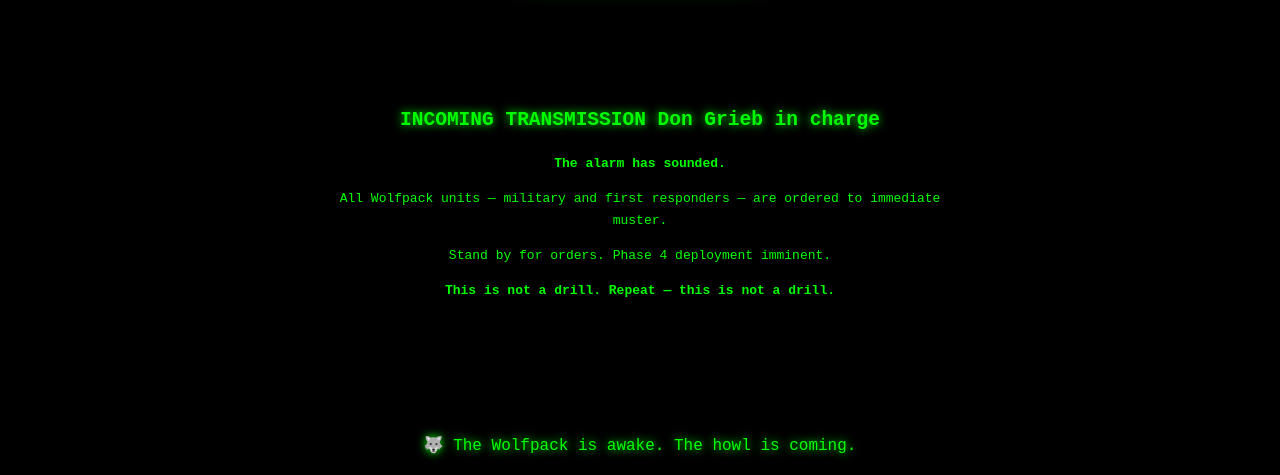
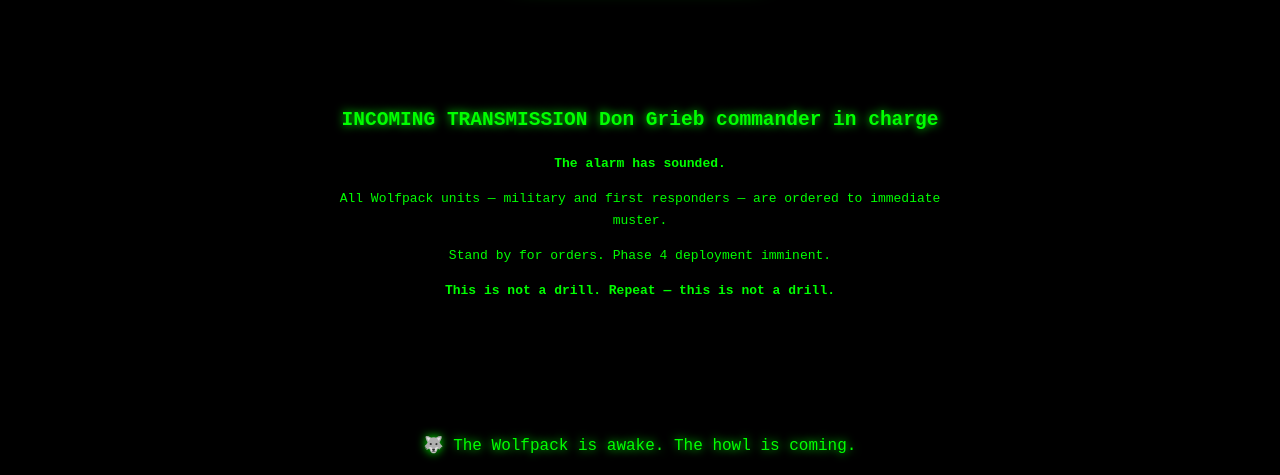
Before and after one commit to wolfpackfronthq/wolfpack-phase3, a plain HTML site: page homepage.html in a window 1280 px wide. Shown: the part 325-800 px from the top of the page. Drawn offline with Linux system fonts and the light colour scheme.

Commit message:
Update homepage.html

```diff
--- a/homepage.html
+++ b/homepage.html
@@ -80,7 +80,7 @@
   <img src=elon.png" alt="Commander DG" class="avatar" />
 
   <div class="message">
-    <h2 class="glow">INCOMING TRANSMISSION Don Grieb in charge</h2>
+    <h2 class="glow">INCOMING TRANSMISSION Don Grieb commander in charge</h2>
     <p><strong>The alarm has sounded.</strong></p>
     <p>All Wolfpack units — military and first responders — are ordered to immediate muster.</p>
     <p>Stand by for orders. Phase 4 deployment imminent.</p>
```
